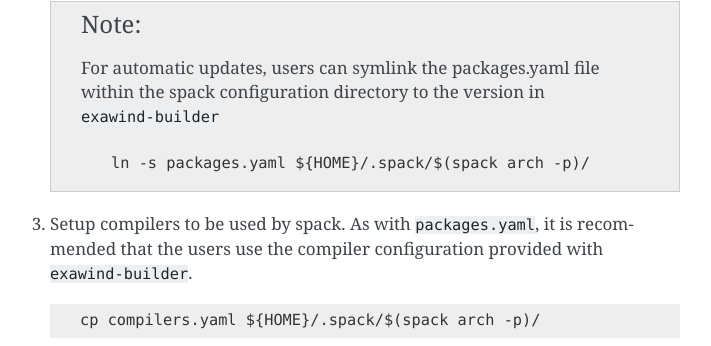
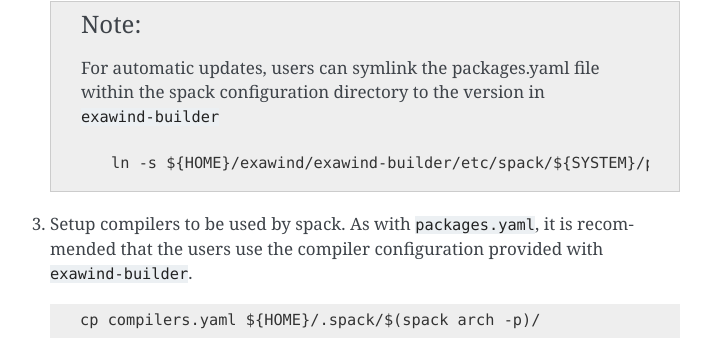
Before and after one commit to Exawind/exawind-builder, a Sphinx documentation site: the page built from doc/source/advanced.rst, in a window 1280 px wide and 900 px high, scrolled down 1290 px. Shown: the part 106-452 px from the top of the window, without its empty margins (400-1111 px from the left). Built offline with Sphinx 7.4.7, drawn with Linux system fonts in a browser that asks for light colours.

Commit message:
Fix error in symlink command
Fixes #13

```diff
--- a/doc/source/advanced.rst
+++ b/doc/source/advanced.rst
@@ -78,7 +78,7 @@
 
       .. code-block:: console
 
-         ln -s packages.yaml ${HOME}/.spack/$(spack arch -p)/
+         ln -s ${HOME}/exawind/exawind-builder/etc/spack/${SYSTEM}/packages.yaml ${HOME}/.spack/$(spack arch -p)/
 
 #. Setup compilers to be used by spack. As with :file:`packages.yaml`, it is
    recommended that the users use the compiler configuration provided with
```
